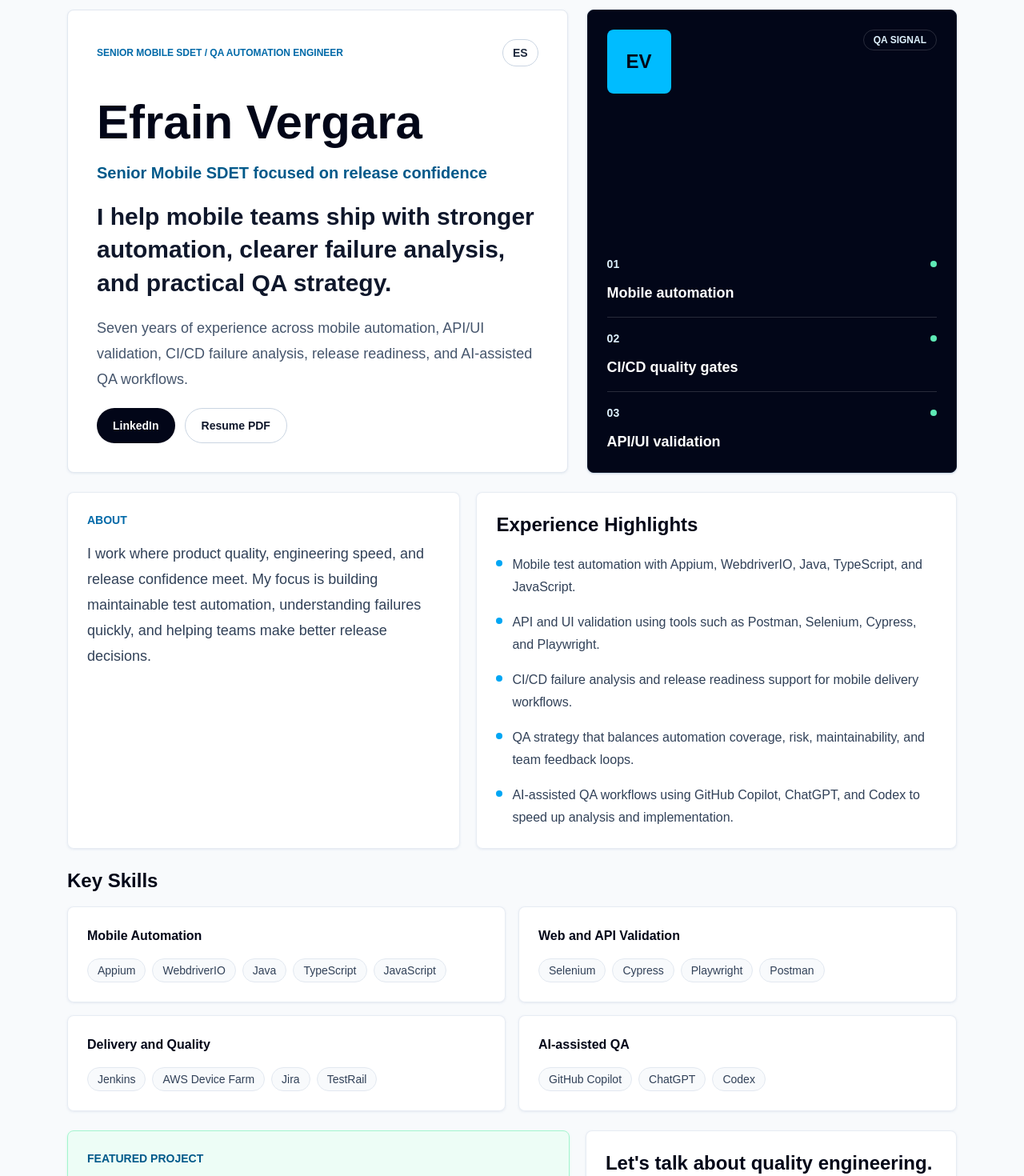
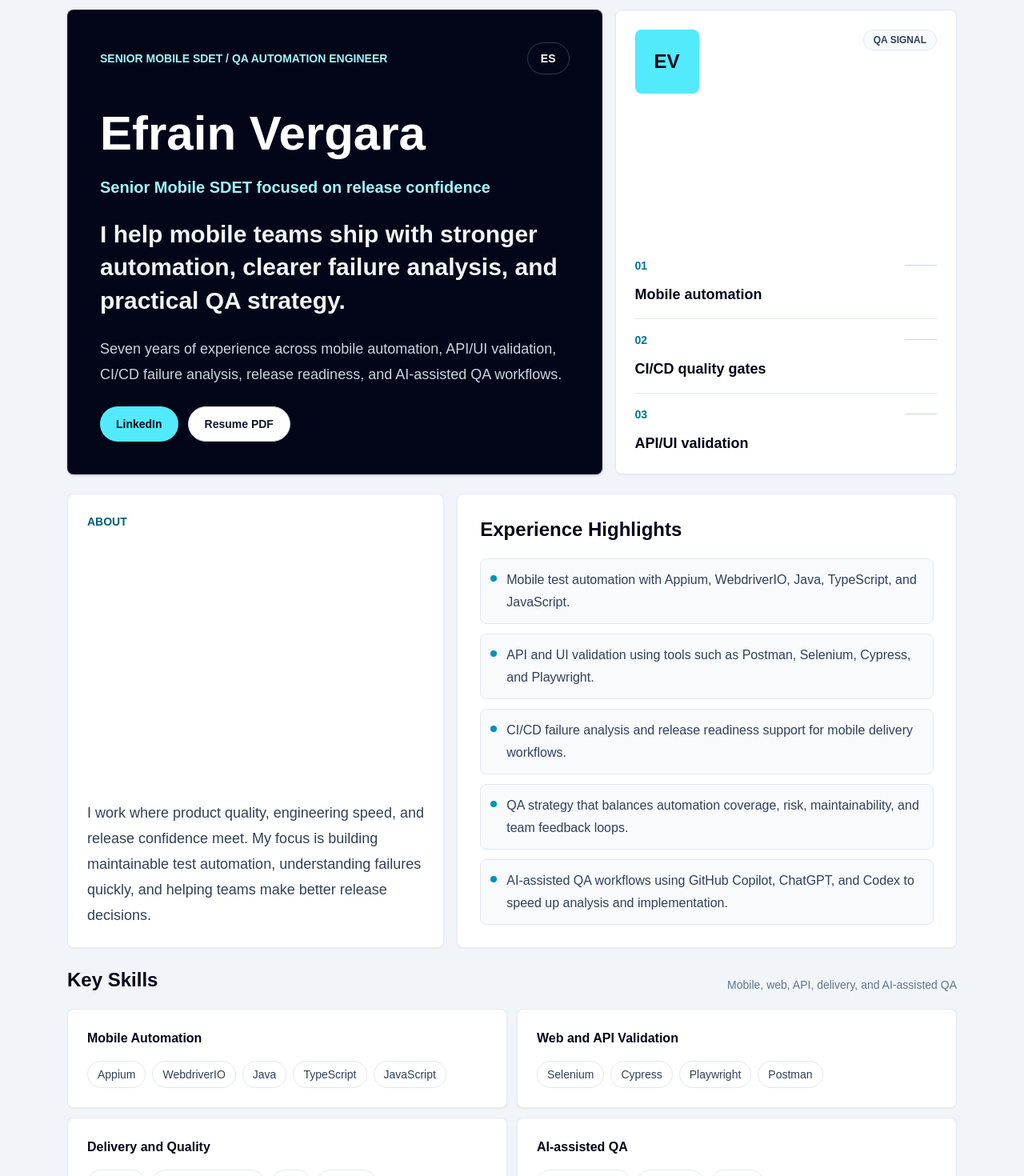
Before and after one commit to EfrainAndres/efrain-sdet-landing, a Next.js app: page / in a window 1280 px wide. Shown: the part 20-1490 px from the top of the page at 80% size. Built offline with nearby package versions, Linux system fonts and the light colour scheme.

Commit message:
style: polish responsive bento landing design (#5)
Co-authored-by: Efrain Vergara <efrain.vergara@frontdoor.com>

```diff
--- a/src/app/globals.css
+++ b/src/app/globals.css
@@ -1,7 +1,7 @@
 @import "tailwindcss";
 
 :root {
-  --background: #f8fafc;
+  --background: #e2e8f0;
   --foreground: #0f172a;
 }
 
@@ -17,6 +17,11 @@ body {
   font-family: Arial, Helvetica, sans-serif;
 }
 
+a {
+  text-decoration-thickness: 0.08em;
+  text-underline-offset: 0.18em;
+}
+
 ::selection {
   background: #bae6fd;
   color: #0f172a;
--- a/src/components/BentoCard.tsx
+++ b/src/components/BentoCard.tsx
@@ -3,21 +3,26 @@ import type { ReactNode } from "react";
 type BentoCardProps = {
   children: ReactNode;
   className?: string;
-  accent?: boolean;
+  tone?: "default" | "accent" | "dark";
 };
 
 export function BentoCard({
   children,
   className = "",
-  accent = false,
+  tone = "default",
 }: BentoCardProps) {
+  const toneClasses = {
+    default:
+      "border-slate-200/85 bg-white text-slate-950 shadow-slate-950/[0.04]",
+    accent:
+      "border-cyan-300/40 bg-cyan-50 text-slate-950 shadow-cyan-950/[0.08]",
+    dark:
+      "border-white/12 bg-slate-950 text-white shadow-slate-950/20",
+  };
+
   return (
     <section
-      className={`rounded-lg border p-6 shadow-sm backdrop-blur ${
-        accent
-          ? "border-emerald-200 bg-emerald-50/90 shadow-emerald-100"
-          : "border-slate-200/80 bg-white/90 shadow-slate-200/80"
-      } ${className}`}
+      className={`rounded-lg border p-6 shadow-sm ${toneClasses[tone]} ${className}`}
     >
       {children}
     </section>
--- a/src/components/ContactButtons.tsx
+++ b/src/components/ContactButtons.tsx
@@ -6,15 +6,15 @@ type ContactButtonsProps = {
 
 export function ContactButtons({ links }: ContactButtonsProps) {
   return (
-    <div className="flex flex-wrap gap-3">
+    <div className="flex flex-col gap-3 sm:flex-row sm:flex-wrap">
       {links.map((link) => (
         <a
           key={link.label}
           href={link.href}
-          className={`inline-flex min-h-11 items-center justify-center rounded-full px-5 text-sm font-semibold transition focus:outline-none focus:ring-2 focus:ring-sky-500 focus:ring-offset-2 ${
+          className={`inline-flex min-h-12 items-center justify-center rounded-full px-5 text-sm font-semibold transition focus:outline-none focus:ring-2 focus:ring-cyan-300 sm:min-h-11 ${
             link.variant === "primary"
-              ? "bg-slate-950 text-white hover:bg-slate-800"
-              : "border border-slate-300 bg-white text-slate-900 hover:border-sky-300 hover:text-sky-800"
+              ? "bg-cyan-300 text-slate-950 hover:bg-cyan-200"
+              : "border border-slate-300 bg-white text-slate-900 hover:border-cyan-400 hover:text-slate-950"
           }`}
           aria-label={link.label}
         >
--- a/src/components/Footer.tsx
+++ b/src/components/Footer.tsx
@@ -6,10 +6,10 @@ type FooterProps = {
 
 export function Footer({ content }: FooterProps) {
   return (
-    <footer className="border-t border-slate-200 py-8 text-sm text-slate-500">
+    <footer className="border-t border-slate-200 bg-slate-100 py-8 text-sm text-slate-600">
       <div className="mx-auto flex w-full max-w-6xl flex-col gap-2 px-5 sm:flex-row sm:items-center sm:justify-between">
         <p>{content.footer}</p>
-        <p>{content.hero.name}</p>
+        <p className="font-semibold text-slate-800">{content.hero.name}</p>
       </div>
     </footer>
   );
--- a/src/components/Hero.tsx
+++ b/src/components/Hero.tsx
@@ -8,64 +8,67 @@ type HeroProps = {
 
 export function Hero({ content }: HeroProps) {
   return (
-    <section className="grid gap-6 lg:grid-cols-[1.15fr_0.85fr]">
-      <div className="rounded-lg border border-slate-200 bg-white p-7 shadow-sm shadow-slate-200/80 sm:p-9">
-        <div className="mb-8 flex items-center justify-between gap-4">
-          <p className="text-xs font-semibold uppercase text-sky-700">
+    <section className="grid gap-4 lg:grid-cols-[1.22fr_0.78fr]">
+      <div className="rounded-lg border border-white/10 bg-slate-950 p-6 text-white shadow-sm shadow-slate-950/20 sm:p-8 lg:p-10">
+        <div className="mb-9 flex flex-col gap-4 sm:flex-row sm:items-center sm:justify-between">
+          <p className="max-w-md text-sm font-semibold uppercase text-cyan-200">
             {content.hero.eyebrow}
           </p>
           <Link
             href={content.languageHref}
-            className="rounded-full border border-slate-300 px-3 py-1.5 text-sm font-semibold text-slate-800 transition hover:border-sky-400 hover:text-sky-800 focus:outline-none focus:ring-2 focus:ring-sky-500 focus:ring-offset-2"
+            className="inline-flex min-h-10 w-fit items-center rounded-full border border-white/20 px-4 py-2 text-sm font-semibold text-white transition hover:border-cyan-200 hover:text-cyan-100 focus:outline-none focus:ring-2 focus:ring-cyan-300"
             aria-label={`Switch language to ${content.languageLabel}`}
           >
             {content.languageLabel}
           </Link>
         </div>
 
-        <div className="space-y-5">
+        <div className="space-y-6">
           <div>
-            <h1 className="text-4xl font-bold leading-tight text-slate-950 sm:text-6xl">
+            <h1 className="text-4xl font-bold leading-tight text-white sm:text-6xl">
               {content.hero.name}
             </h1>
-            <p className="mt-3 text-lg font-semibold text-sky-800 sm:text-xl">
+            <p className="mt-4 text-lg font-semibold text-cyan-200 sm:text-xl">
               {content.hero.role}
             </p>
           </div>
-          <p className="max-w-3xl text-2xl font-semibold leading-snug text-slate-900 sm:text-3xl">
+          <p className="max-w-3xl text-2xl font-semibold leading-snug text-slate-100 sm:text-3xl">
             {content.hero.headline}
           </p>
-          <p className="max-w-2xl text-base leading-8 text-slate-600 sm:text-lg">
+          <p className="max-w-2xl text-base leading-8 text-slate-300 sm:text-lg">
             {content.hero.summary}
           </p>
           <ContactButtons links={content.contact.links.slice(0, 2)} />
         </div>
       </div>
 
-      <aside className="rounded-lg border border-slate-900 bg-slate-950 p-6 text-white shadow-sm shadow-slate-300">
-        <div className="flex h-full min-h-[340px] flex-col justify-between gap-8">
-          <div className="flex items-start justify-between gap-4">
+      <aside
+        className="rounded-lg border border-slate-200 bg-white p-6 text-slate-950 shadow-sm shadow-slate-950/[0.04]"
+        aria-label="Quality engineering focus areas"
+      >
+        <div className="flex h-full min-h-[320px] flex-col justify-between gap-8">
+          <div className="flex items-start justify-between gap-5">
             <div
-              className="flex size-20 items-center justify-center rounded-lg bg-sky-400 text-2xl font-black text-slate-950"
+              className="flex size-20 items-center justify-center rounded-lg bg-cyan-300 text-2xl font-black text-slate-950"
               aria-hidden="true"
             >
               EV
             </div>
-            <div className="rounded-full border border-white/15 px-3 py-1 text-xs font-semibold uppercase text-sky-100">
+            <div className="rounded-full border border-slate-200 bg-slate-50 px-3 py-1 text-xs font-semibold uppercase text-slate-700">
               QA Signal
             </div>
           </div>
 
-          <div className="divide-y divide-white/15">
+          <div className="divide-y divide-slate-200">
             {content.hero.tags.map((tag, index) => (
               <div key={tag} className="py-4 first:pt-0 last:pb-0">
                 <div className="mb-3 flex items-center justify-between gap-4">
-                  <span className="text-sm font-semibold text-sky-100">
+                  <span className="text-sm font-semibold text-cyan-700">
                     0{index + 1}
                   </span>
-                  <span className="h-2 w-2 rounded-full bg-emerald-300" />
+                  <span className="h-px w-10 bg-slate-300" aria-hidden="true" />
                 </div>
-                <p className="text-lg font-semibold">{tag}</p>
+                <p className="text-lg font-semibold text-slate-950">{tag}</p>
               </div>
             ))}
           </div>
--- a/src/components/LandingPage.tsx
+++ b/src/components/LandingPage.tsx
@@ -12,29 +12,42 @@ type LandingPageProps = {
 export function LandingPage({ content }: LandingPageProps) {
   return (
     <>
-      <main lang={content.locale} className="min-h-screen bg-slate-50">
-        <div className="mx-auto flex w-full max-w-6xl flex-col gap-5 px-5 py-5 sm:gap-6 sm:py-8">
+      <a
+        href="#main-content"
+        className="sr-only focus:not-sr-only focus:fixed focus:left-4 focus:top-4 focus:z-50 focus:rounded-full focus:bg-cyan-300 focus:px-4 focus:py-2 focus:text-sm focus:font-semibold focus:text-slate-950"
+      >
+        {content.skipLinkLabel}
+      </a>
+      <main
+        id="main-content"
+        lang={content.locale}
+        className="min-h-screen bg-slate-100"
+      >
+        <div className="mx-auto flex w-full max-w-6xl flex-col gap-4 px-4 py-4 sm:gap-5 sm:px-5 sm:py-6 lg:gap-6 lg:py-8">
           <Hero content={content} />
 
-          <div className="grid gap-5 lg:grid-cols-[0.9fr_1.1fr]">
-            <BentoCard>
-              <p className="text-sm font-semibold uppercase text-sky-700">
+          <div className="grid gap-4 lg:grid-cols-[0.86fr_1.14fr]">
+            <BentoCard className="flex flex-col justify-between gap-6">
+              <h2 className="text-sm font-semibold uppercase text-cyan-800">
                 {content.about.title}
-              </p>
-              <p className="mt-4 text-lg leading-8 text-slate-700">
+              </h2>
+              <p className="text-lg leading-8 text-slate-700">
                 {content.about.body}
               </p>
             </BentoCard>
 
-            <BentoCard>
+            <BentoCard className="p-6 sm:p-7">
               <h2 className="text-2xl font-bold text-slate-950">
                 {content.highlights.title}
               </h2>
-              <ul className="mt-5 grid gap-4">
+              <ul className="mt-5 grid gap-3">
                 {content.highlights.items.map((item) => (
-                  <li key={item} className="flex gap-3 text-slate-700">
+                  <li
+                    key={item}
+                    className="flex gap-3 rounded-lg border border-slate-200 bg-slate-50 p-3 text-slate-700"
+                  >
                     <span
-                      className="mt-2 h-2 w-2 shrink-0 rounded-full bg-sky-500"
+                      className="mt-2 h-2 w-2 shrink-0 rounded-full bg-cyan-600"
                       aria-hidden="true"
                     />
                     <span className="leading-7">{item}</span>
@@ -44,14 +57,18 @@ export function LandingPage({ content }: LandingPageProps) {
             </BentoCard>
           </div>
 
-          <SkillsGrid title={content.skills.title} groups={content.skills.groups} />
+          <SkillsGrid
+            title={content.skills.title}
+            subtitle={content.skills.subtitle}
+            groups={content.skills.groups}
+          />
 
-          <div className="grid gap-5 lg:grid-cols-[1.15fr_0.85fr]">
-            <BentoCard accent>
-              <p className="text-sm font-semibold uppercase text-sky-800">
+          <div className="grid gap-4 lg:grid-cols-[1.1fr_0.9fr]">
+            <BentoCard tone="accent" className="p-6 sm:p-8">
+              <p className="text-sm font-semibold uppercase text-cyan-900">
                 {content.project.eyebrow}
               </p>
-              <h2 className="mt-3 text-3xl font-bold text-slate-950">
+              <h2 className="mt-3 text-3xl font-bold leading-tight text-slate-950">
                 {content.project.title}
               </h2>
               <p className="mt-4 max-w-3xl text-lg leading-8 text-slate-700">
@@ -61,7 +78,7 @@ export function LandingPage({ content }: LandingPageProps) {
                 {content.project.points.map((point) => (
                   <li key={point} className="flex gap-3 text-slate-700">
                     <span
-                      className="mt-2 h-2 w-2 shrink-0 rounded-full bg-slate-950"
+                      className="mt-2 h-2 w-2 shrink-0 rounded-full bg-cyan-800"
                       aria-hidden="true"
                     />
                     <span className="leading-7">{point}</span>
@@ -70,11 +87,11 @@ export function LandingPage({ content }: LandingPageProps) {
               </ul>
             </BentoCard>
 
-            <BentoCard>
-              <h2 className="text-2xl font-bold text-slate-950">
+            <BentoCard tone="dark" className="p-6 sm:p-8">
+              <h2 className="text-2xl font-bold text-white">
                 {content.contact.title}
               </h2>
-              <p className="mt-4 leading-7 text-slate-600">
+              <p className="mt-4 leading-7 text-slate-300">
                 {content.contact.description}
               </p>
               <div className="mt-6">
--- a/src/components/SkillsGrid.tsx
+++ b/src/components/SkillsGrid.tsx
@@ -3,26 +3,32 @@ import { BentoCard } from "./BentoCard";
 
 type SkillsGridProps = {
   title: string;
+  subtitle: string;
   groups: SkillGroup[];
 };
 
-export function SkillsGrid({ title, groups }: SkillsGridProps) {
+export function SkillsGrid({ title, subtitle, groups }: SkillsGridProps) {
   return (
     <section aria-labelledby="skills-title" className="space-y-4">
-      <h2 id="skills-title" className="text-2xl font-bold text-slate-950">
-        {title}
-      </h2>
-      <div className="grid gap-4 md:grid-cols-2">
+      <div className="mb-5 flex flex-col gap-2 sm:flex-row sm:items-end sm:justify-between">
+        <h2 id="skills-title" className="text-2xl font-bold text-slate-950">
+          {title}
+        </h2>
+        <p className="text-sm font-medium text-slate-500">
+          {subtitle}
+        </p>
+      </div>
+      <div className="grid gap-3 md:grid-cols-2">
         {groups.map((group) => (
-          <BentoCard key={group.title}>
-            <h3 className="text-base font-bold text-slate-950">
+          <BentoCard key={group.title} className="p-5">
+            <h3 className="text-base font-bold leading-6 text-slate-950">
               {group.title}
             </h3>
             <div className="mt-4 flex flex-wrap gap-2">
               {group.items.map((item) => (
                 <span
                   key={item}
-                  className="rounded-full border border-slate-200 bg-slate-50 px-3 py-1 text-sm font-medium text-slate-700"
+                  className="rounded-full border border-slate-200 bg-white px-3 py-1.5 text-sm font-medium text-slate-700"
                 >
                   {item}
                 </span>
--- a/src/data/profile.ts
+++ b/src/data/profile.ts
@@ -13,6 +13,7 @@ export type ContactLink = {
 
 export type ProfileContent = {
   locale: Locale;
+  skipLinkLabel: string;
   languageLabel: string;
   languageHref: string;
   hero: {
@@ -33,6 +34,7 @@ export type ProfileContent = {
   };
   skills: {
     title: string;
+    subtitle: string;
     groups: SkillGroup[];
   };
   project: {
@@ -80,6 +82,7 @@ const contactLinks: ContactLink[] = [
 export const profileContent: Record<Locale, ProfileContent> = {
   en: {
     locale: "en",
+    skipLinkLabel: "Skip to main content",
     languageLabel: "ES",
     languageHref: "/es",
     hero: {
@@ -109,6 +112,7 @@ export const profileContent: Record<Locale, ProfileContent> = {
     },
     skills: {
       title: "Key Skills",
+      subtitle: "Mobile, web, API, delivery, and AI-assisted QA",
       groups: [
         {
           title: "Mobile Automation",
@@ -149,6 +153,7 @@ export const profileContent: Record<Locale, ProfileContent> = {
   },
   es: {
     locale: "es",
+    skipLinkLabel: "Saltar al contenido principal",
     languageLabel: "EN",
     languageHref: "/",
     hero: {
@@ -178,6 +183,7 @@ export const profileContent: Record<Locale, ProfileContent> = {
     },
     skills: {
       title: "Habilidades clave",
+      subtitle: "Mobile, web, API, delivery y QA asistido con IA",
       groups: [
         {
           title: "Automatización Mobile",
```
Also changed, not shown: 1 other file (tests, documents, lock files or other folders).
